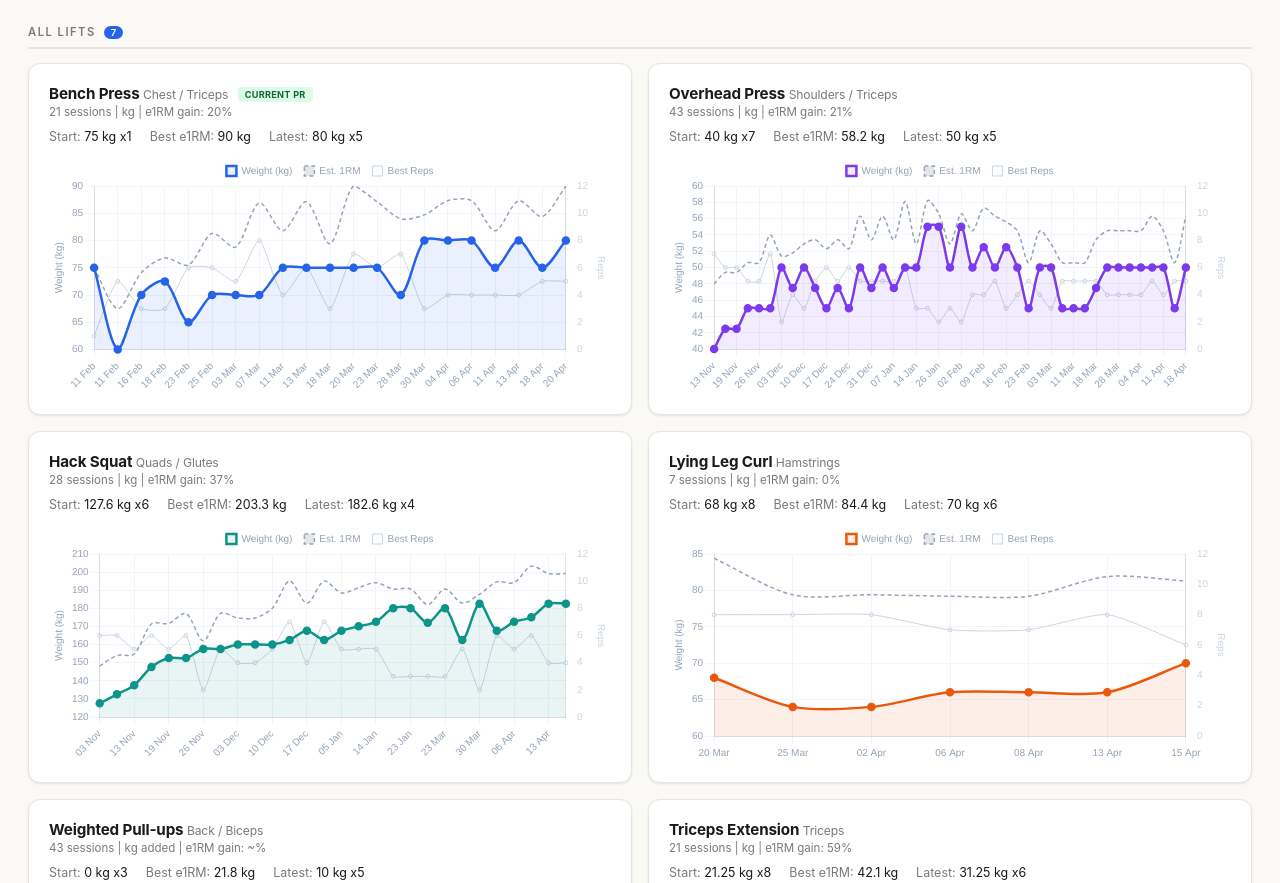
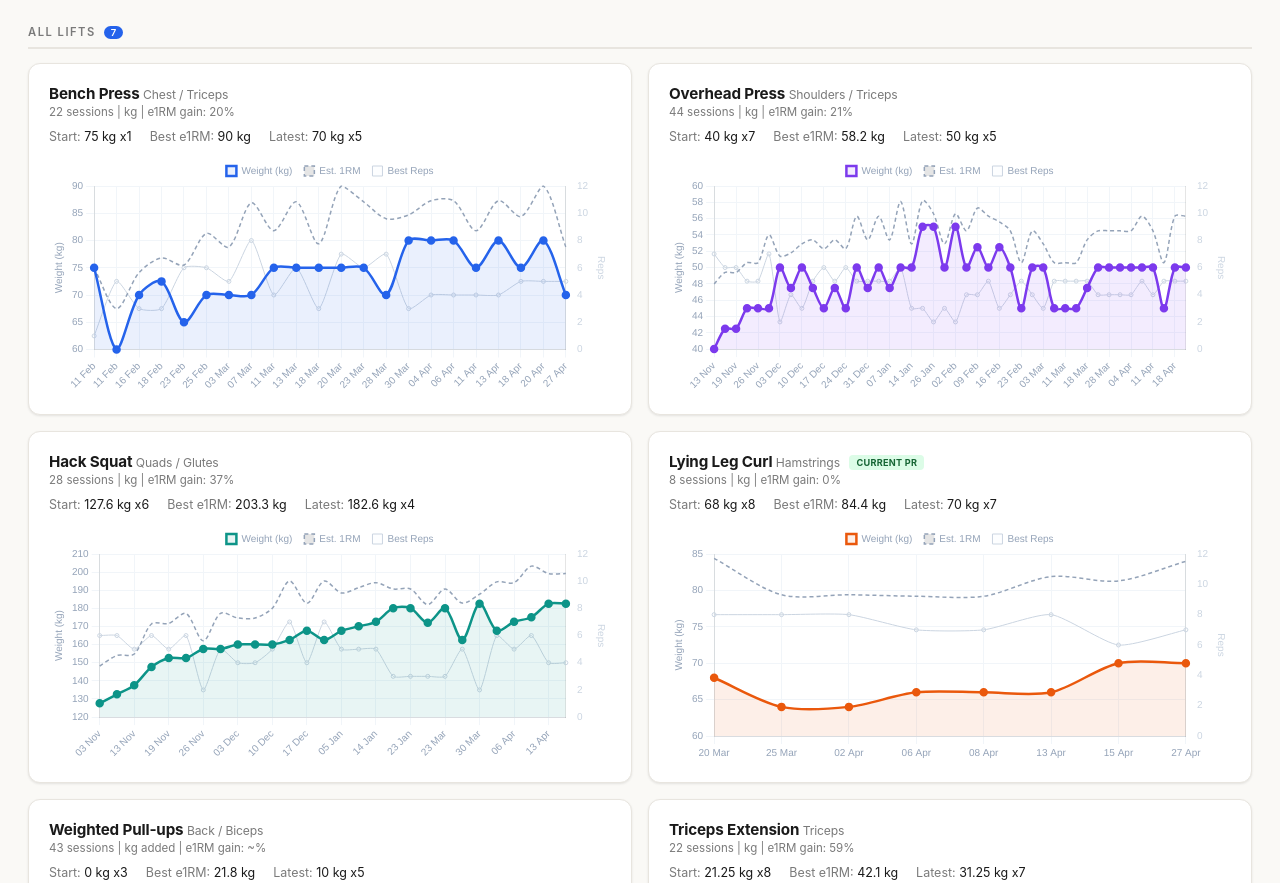
Before and after one commit to sldl145/training-dashboard, a plain HTML site: page index.html in a window 1280 px wide. Shown: the part 997-1880 px from the top of the page. Drawn offline with nearby package versions, Linux system fonts and the light colour scheme.

Commit message:
Deploy 2026-04-27 20:01

```diff
--- a/index.html
+++ b/index.html
@@ -689,7 +689,7 @@
 <body>
 
 <h1>Training, Body Composition & Running Dashboard</h1>
-<p class="subtitle">November 2025 - April 2026 | Updated 20/04/2026</p>
+<p class="subtitle">November 2025 - April 2026 | Updated 27/04/2026</p>
 
 <!-- Tab Navigation -->
 <div class="tab-nav">
@@ -917,6 +917,7 @@ const exercises = {
       { date: "2026-04-13", weight: 80, bestReps: 4, note: "80 x 4 then 80 x 3, slight regression from 06/04 volume. PT noted better technique.", sets: [{"w":80,"r":4},{"w":80,"r":3},{"w":72.5,"r":6}] },
       { date: "2026-04-18", weight: 75, bestReps: 5, note: "75 x 5 then 75 x 2 after OHP. Saturday morning + post-OHP fatigue. Not a PR day - Monday is for bench PRs.", sets: [{"w":75,"r":5},{"w":75,"r":2}] },
       { date: "2026-04-20", weight: 80, bestReps: 5, note: "Monday PR day - 80 x 5 top set (rep PR at 80, prev best 4), 80 x 3, 75 x 6 back-off. April goal 82.5 x 5 is 2.5 kg away.", sets: [{"w":80,"r":5},{"w":80,"r":3},{"w":75,"r":6}] },
+      { date: "2026-04-27", weight: 70, bestReps: 5, note: "First session post-cold (6 days off). 70 x 5 x 2 is INTENTIONAL DELOAD - banking energy for Wednesday's 82.5 attempt. Last bench 80 x 5 on 20/04. Not a data point against the 82.5 goal.", sets: [{"w":70,"r":5},{"w":70,"r":5}] },
     ]
   },
   "Overhead Press": {
@@ -965,6 +966,7 @@ const exercises = {
       { date: "2026-04-11", weight: 50, bestReps: 4, note: "Deload after Wed failure set, expected lower output", sets: [{"w":50,"r":4},{"w":50,"r":3}] },
       { date: "2026-04-15", weight: 45, bestReps: 5, note: "Wed step-back protocol: 45 x 5 x 3 sets, no failure, sets up Saturday push", sets: [{"w":45,"r":5},{"w":45,"r":5},{"w":45,"r":5}] },
       { date: "2026-04-18", weight: 50, bestReps: 5, note: "50 x 5 x 2 sets - matched PR, repeatable! Wed step-back protocol VALIDATED. PT rule: need 50 x 6 both sets before 52.5", sets: [{"w":50,"r":5},{"w":50,"r":5}] },
+      { date: "2026-04-27", weight: 50, bestReps: 5, note: "First session post-cold (6 days off). 50 x 5 then 50 x 4 - shoulder visibly the most affected by deconditioning. 52.5 gate (50 x 6 x 2) not opened. April goal 52.5 x 3 functionally off the table.", sets: [{"w":50,"r":5},{"w":50,"r":4}] },
     ]
   },
   "Hack Squat": {
@@ -1010,6 +1012,7 @@ const exercises = {
       { date: "2026-04-08", weight: 66, bestReps: 7, note: "Repeatable at 66 x 7, 2 consistent sets", sets: [{"w":66,"r":7},{"w":66,"r":7}] },
       { date: "2026-04-13", weight: 66, bestReps: 8, note: "66 x 8 - rep target matched at this weight. Next: 68 kg.", sets: [{"w":66,"r":8},{"w":66,"r":7}] },
       { date: "2026-04-15", weight: 70, bestReps: 6, note: "70 kg! Skipped 68, +4 kg jump. 72 x 8 goal = 2 kg + 2 reps away", sets: [{"w":70,"r":6},{"w":70,"r":6}] },
+      { date: "2026-04-27", weight: 70, bestReps: 7, note: "70 x 7 - new working weight at +1 rep on 15/04 (70 x 6). Post-cold session, no leg deconditioning visible. 72 x 8 goal now 2 kg + 1 rep away - clearly within reach.", sets: [{"w":70,"r":7}] },
     ]
   },
   "Weighted Pull-ups": {
@@ -1084,6 +1087,7 @@ const exercises = {
       { date: "2026-04-13", weight: 31.25, bestReps: 6, note: "Back to working weight, 31.25 x 6/4", sets: [{"w":31.25,"r":6},{"w":31.25,"r":4}] },
       { date: "2026-04-18", weight: 31.25, bestReps: 6, note: "31.25 x 6 single set - matched last session's top set, technique solid", sets: [{"w":31.25,"r":6}] },
       { date: "2026-04-20", weight: 31.25, bestReps: 6, note: "31.25 x 6 then x 5 - consistent top set, two working sets, solid progression from single-set sessions", sets: [{"w":31.25,"r":6},{"w":31.25,"r":5}] },
+      { date: "2026-04-27", weight: 31.25, bestReps: 7, note: "31.25 x 7 single set - +1 rep on 20/04 (31.25 x 6). First session post-cold, working weight progressing.", sets: [{"w":31.25,"r":7}] },
     ]
   },
   "Preacher Curl": {
@@ -1130,6 +1134,7 @@ const exercises = {
       { date: "2026-04-11", weight: 37.5, bestReps: 7, note: "Matched recent PR at 37.5", sets: [{"w":37.5,"r":7}] },
       { date: "2026-04-15", weight: 37.5, bestReps: 5, note: "37.5 x 5/4, slight dip from PR but consistent at weight", sets: [{"w":37.5,"r":5},{"w":37.5,"r":4}] },
       { date: "2026-04-18", weight: 40, bestReps: 6, note: "40 x 6 REP PR at 40 kg! Previous best at 40 was 3 reps (18/03). Major breakthrough at top weight.", sets: [{"w":40,"r":6}] },
+      { date: "2026-04-27", weight: 40, bestReps: 5, note: "40 x 5 light single set - first session post-cold (6 days off). Slight dip from 40 x 6 PR on 18/04.", sets: [{"w":40,"r":5}] },
     ]
   }
 };
@@ -1207,7 +1212,7 @@ const graveyard = {
     ]
   },
   "Seated Row": {
-    muscle: "Mid-back / Biceps", unit: "kg", type: "compound", reason: "Serratus injury rest period over - reintroduced via Iso-Lateral Row variant, mapped here. Pain-free at 75 x 8 x 2 on 18/04.", lastSession: "18/04/2026",
+    muscle: "Mid-back / Biceps", unit: "kg", type: "compound", reason: "Serratus injury rest period over - reintroduced via Iso-Lateral Row variant, mapped here. Progressing pain-free: 75 x 8 x 2 on 18/04, 77 x 8 on 27/04.", lastSession: "27/04/2026",
     data: [
       { date: "2025-11-13", weight: 78, bestReps: 8, note: "Working weight", sets: [{"w":84,"r":7},{"w":84,"r":6},{"w":84,"r":6}] },
       { date: "2025-11-17", weight: 78, bestReps: 8, note: "" },
@@ -1244,6 +1249,7 @@ const graveyard = {
       { date: "2026-04-02", weight: 95, bestReps: 7, note: "Serratus test - pain on stop, rows off 4 weeks", sets: [{"w":95,"r":7},{"w":95,"r":7}] },
       { date: "2026-04-15", weight: 68, bestReps: 10, note: "Iso-Lateral Row (Machine) - first row test after serratus rest, mapped to Seated Row. 68 x 10 conservative weight.", sets: [{"w":68,"r":10}] },
       { date: "2026-04-18", weight: 75, bestReps: 8, note: "Iso-Lateral Row (Machine) 75 x 8 x 2 - PAIN-FREE across both sets. Serratus cleared.", sets: [{"w":75,"r":8},{"w":75,"r":8}] },
+      { date: "2026-04-27", weight: 77, bestReps: 8, note: "Iso-Lateral Row 77 x 8 - clean, +2 kg on 18/04. Row pathway is the safe progression channel for the rib while SLDL waits.", sets: [{"w":77,"r":8}] },
     ]
   },
   "SLDL": {
@@ -1277,8 +1283,8 @@ const graveyard = {
 };
 
 // ========== HELPERS ==========
-const TODAY = "2026-04-20";
-const SEVEN_DAYS_AGO = "2026-04-13";
+const TODAY = "2026-04-27";
+const SEVEN_DAYS_AGO = "2026-04-20";
 
 function formatDate(d) {
   const dt = new Date(d);
@@ -1302,7 +1308,7 @@ function firstDate(ex) {
 function isNew(ex) {
   // "New" = first data point is within 4 weeks AND at least 2 points in last 7 days
   const first = new Date(firstDate(ex));
-  const fourWeeksAgo = new Date("2026-03-23");
+  const fourWeeksAgo = new Date("2026-03-30");
   const recentPoints = ex.data.filter(d => d.date >= SEVEN_DAYS_AGO).length;
   return first >= fourWeeksAgo && recentPoints >= 2;
 }
@@ -1869,7 +1875,9 @@ const injuryLog = [
       { date: "13/04", note: "Physio Daniel: Level 1 strain confirmed. Laser applied + elastic band exercises prescribed. Watch window: 2 weeks (~27/04) - escalate to physician if worse or unresolved." },
       { date: "15/04", note: "Iso-Lateral Row 68 x 10 - first gentle row test after 4-week rest, physio-approved light weight." },
       { date: "18/04", note: "Iso-Lateral Row 75 x 8 x 2 PAIN-FREE both sets. No coughing pain, no sleep pain. Healing confirmed." },
-      { date: "20/04", note: "SLDL re-provocation: 55 x 8 warm-up clean, 85 x 5 rib cage pain on set 2 - same location as original injury. Iso-lateral row path NOT predictive of SLDL readiness under hinge + spinal load. SLDL paused indefinitely. Watch 48h - escalate to physician if flare persists." }
+      { date: "20/04", note: "SLDL re-provocation: 55 x 8 warm-up clean, 85 x 5 rib cage pain on set 2 - same location as original injury. Iso-lateral row path NOT predictive of SLDL readiness under hinge + spinal load. SLDL paused indefinitely. Watch 48h - escalate to physician if flare persists." },
+      { date: "23/04", note: "Cold from 23/04, week of training cancelled (Thu + Sat sessions off). Forced rest week, no rib triggers." },
+      { date: "27/04", note: "Session #85 SLDL retest: 60 kg ok, 95 kg pain triggered immediately - SLDL load above ~60 kg still not tolerated. BUT recovery short-lasting on stopping (vs 48h+ after 20/04) - clear healing trajectory. SLDL not logged in Hevy. Iso-lateral row 77 x 8 clean. Decision: book GP appointment, prepare clinical diary as separate Notion page. Continue iso-lateral row pathway." }
     ],
     recoveryDays: null,
     lesson: "Same pattern as hamstring: 'I thought it was nothing' → kept testing → prolonged recovery. Stop poking injuries. Pain trigger is plate handling, not exercises."
```
